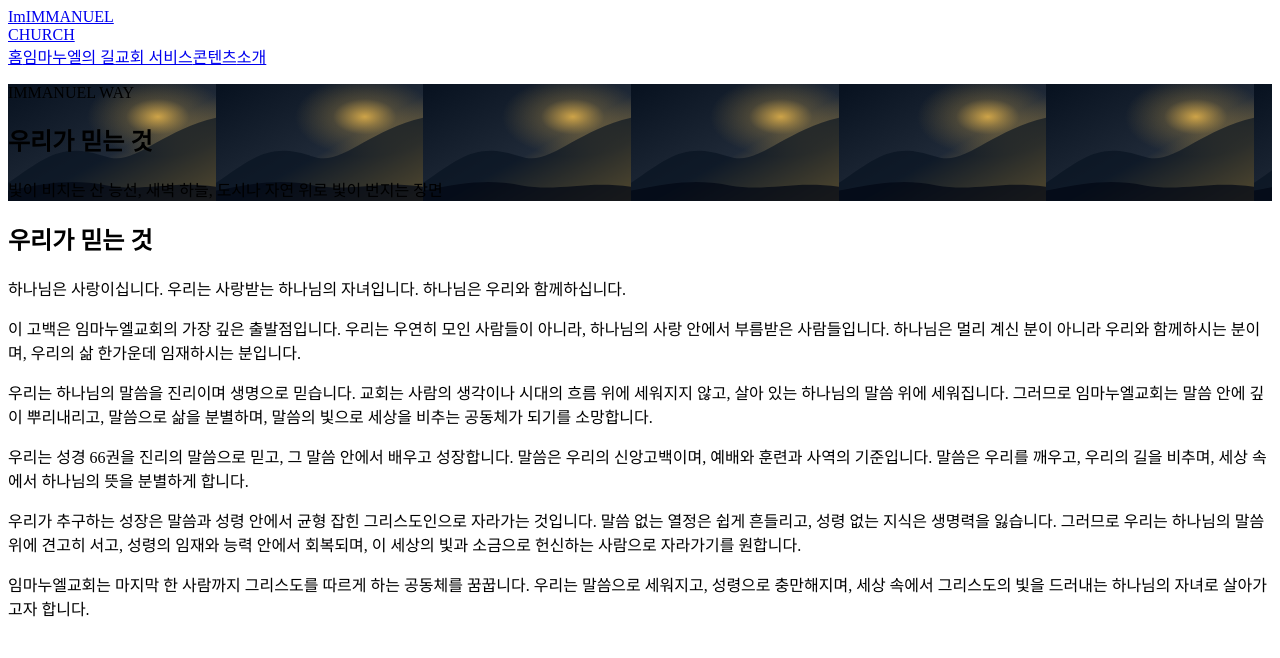
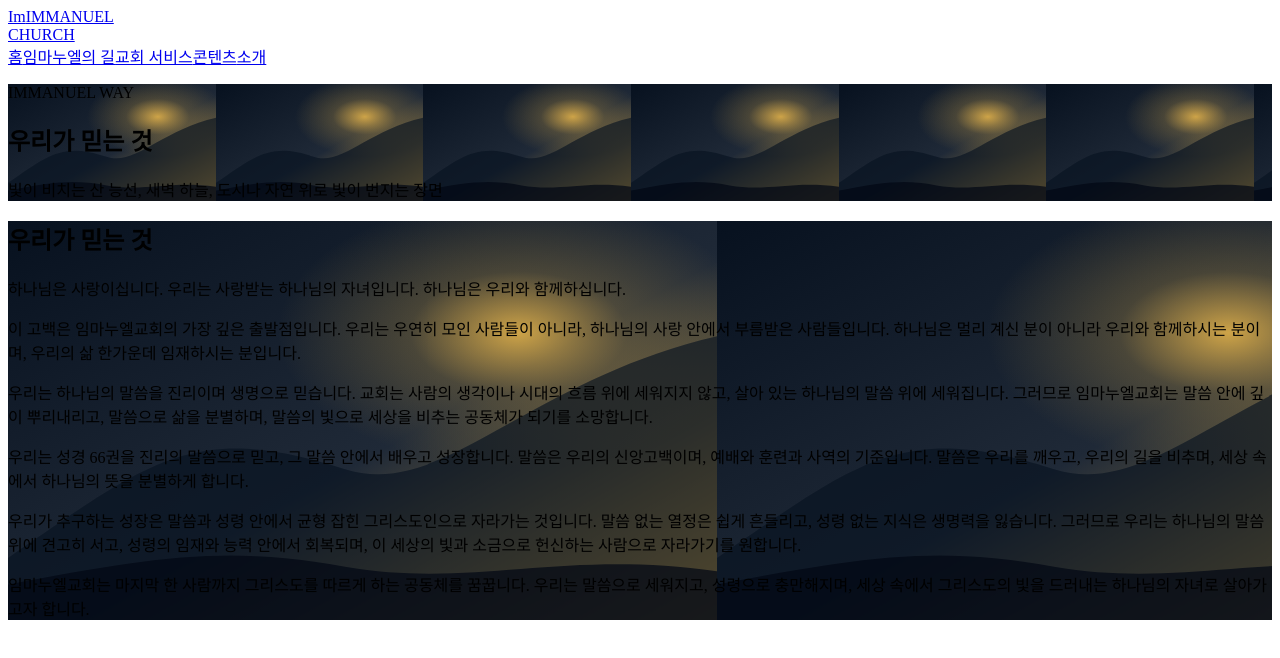
Before and after one commit to komed94-jpg/Immanuel-home, a Next.js app: page /way/belief in a window 1280 px wide. Shown: the top 658 px of the page. Built offline with nearby package versions, Linux system fonts and the light colour scheme.

Commit message:
Add files via upload

```diff
--- a/pages/way/[slug].tsx
+++ b/pages/way/[slug].tsx
@@ -12,9 +12,37 @@ export const getStaticProps: GetStaticProps = async ({ params }) => {
   return { props: { page } };
 };
 
-function paragraphs(text:string){ return text.split("\n\n").filter(Boolean); }
+function paragraphs(text:string){
+  return text.split("\n\n").filter(Boolean);
+}
 
 export default function WayDetail({ page }: any){
   if(!page) return null;
-  return <main><Nav/><section className="editorial" style={{backgroundImage:`url('/images/${page.slug}.svg')`}}><div className="content"><p className="eyebrow">IMMANUEL WAY</p><h1>{page.title}</h1><p>{page.mood}</p></div></section><section className="article"><article className="article-card"><h2>{page.title}</h2>{paragraphs(page.body).map((p:string,i:number)=><p key={i} className={i===0?"quote":""}>{p}</p>)}</article></section></main>
+
+  return <main>
+    <Nav/>
+
+    <section
+      className="editorial"
+      style={{backgroundImage:`url('/images/${page.slug}.svg')`}}
+    >
+      <div className="content">
+        <p className="eyebrow">IMMANUEL WAY</p>
+        <h1>{page.title}</h1>
+        <p>{page.mood}</p>
+      </div>
+    </section>
+
+    <section
+      className="article article-layered"
+      style={{backgroundImage:`url('/images/${page.slug}.svg')`}}
+    >
+      <article className="article-card">
+        <h2>{page.title}</h2>
+        {paragraphs(page.body).map((p:string,i:number)=>
+          <p key={i} className={i===0 ? "quote" : ""}>{p}</p>
+        )}
+      </article>
+    </section>
+  </main>
 }
```
